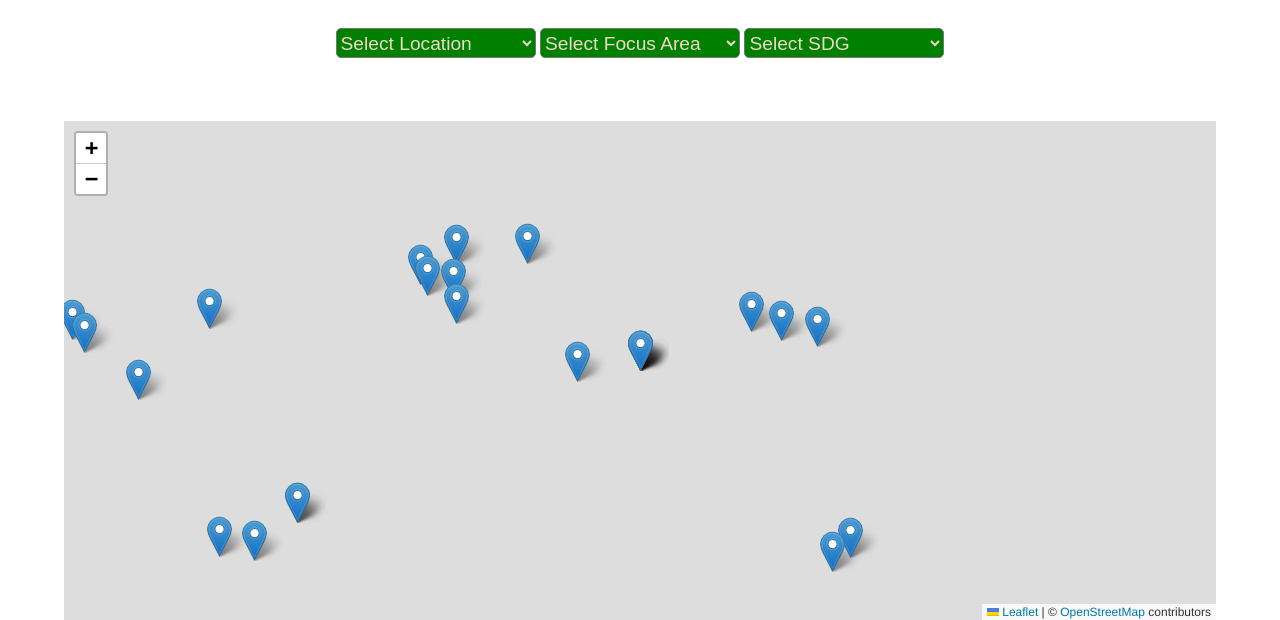
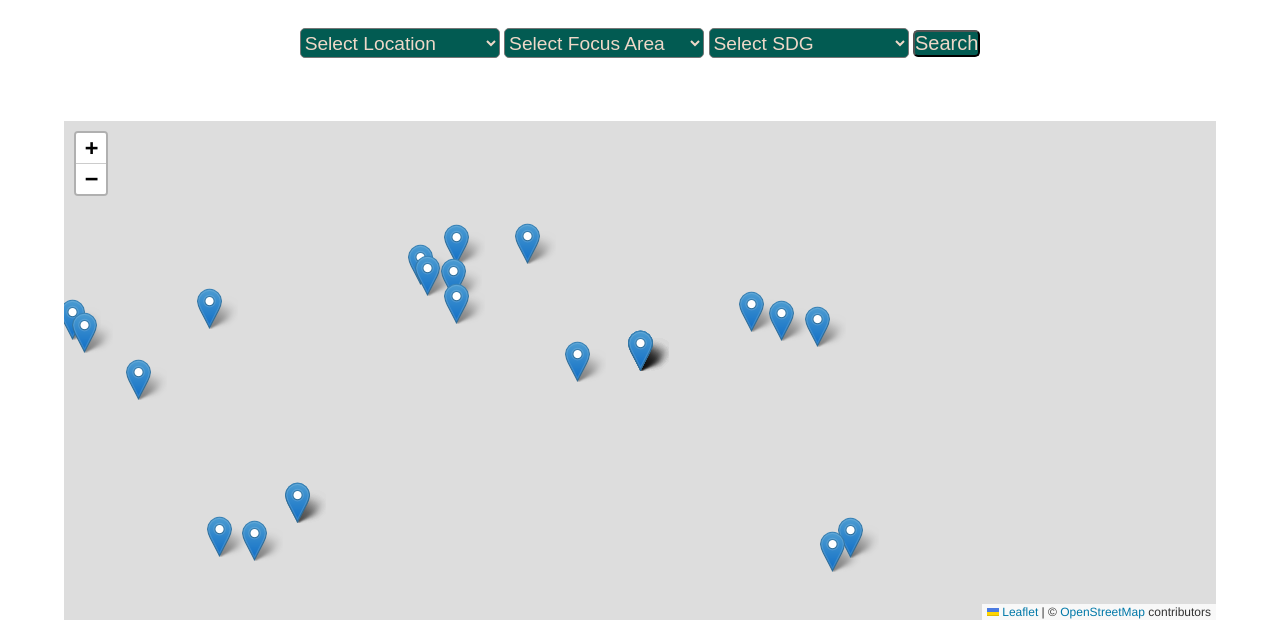
Before and after one commit to girimohit/Trustroot_Network, a Django app: page /grassroots/ in a window 1280 px wide. Shown: the part 57-677 px from the top of the page. Run offline with Django 5.2, Linux system fonts and the light colour scheme; some libraries are stand-ins or nearby versions; some web fonts are replaced.

Commit message:
Dropdown css

```diff
--- a/public/static/css/grassroot.css
+++ b/public/static/css/grassroot.css
@@ -232,7 +232,7 @@
 
 
 select{
-    background-color: green;
+    background-color: #025b52;
     color:rgb(238, 216, 200);
     border-radius:5px;
     font-size: larger;
@@ -246,5 +246,13 @@ select{
     align-items: center;
     height: 10vh;
 
+}
 
+
+#filter-search{
+    background-color: #025b52;
+    font-size: 20px;
+    color:rgb(238, 216, 200);
+    border-radius: 5px;
+    cursor: pointer;
 }
--- a/templates/grassroot.html
+++ b/templates/grassroot.html
@@ -45,6 +45,7 @@
             <option value="16">Peace, Justice, and Strong Institutions</option>
             <option value="17">Partnerships for the Goals</option>
         </select>
+        <input id="filter-search" type="submit" value="Search">
     </form>
 </div>
 
```
